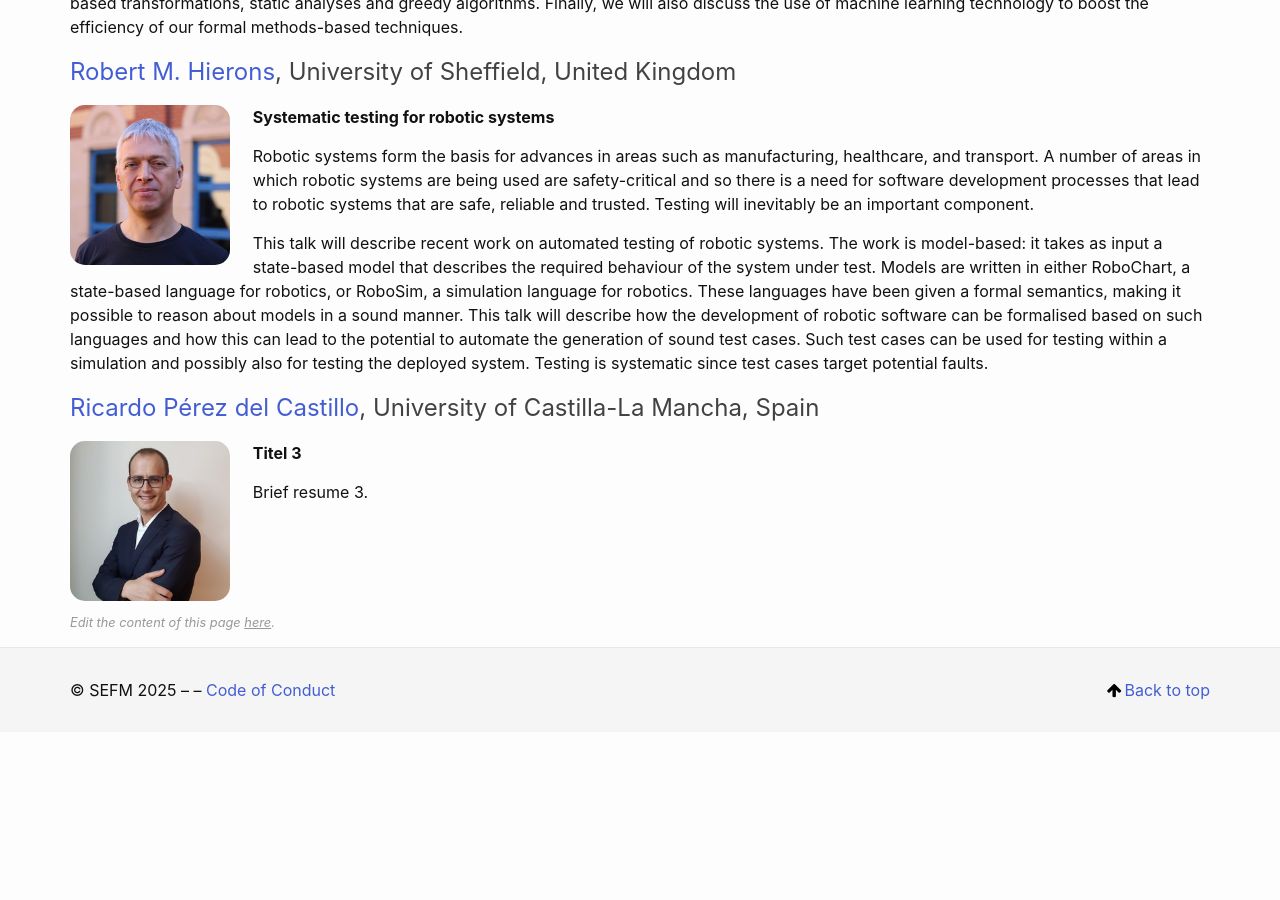
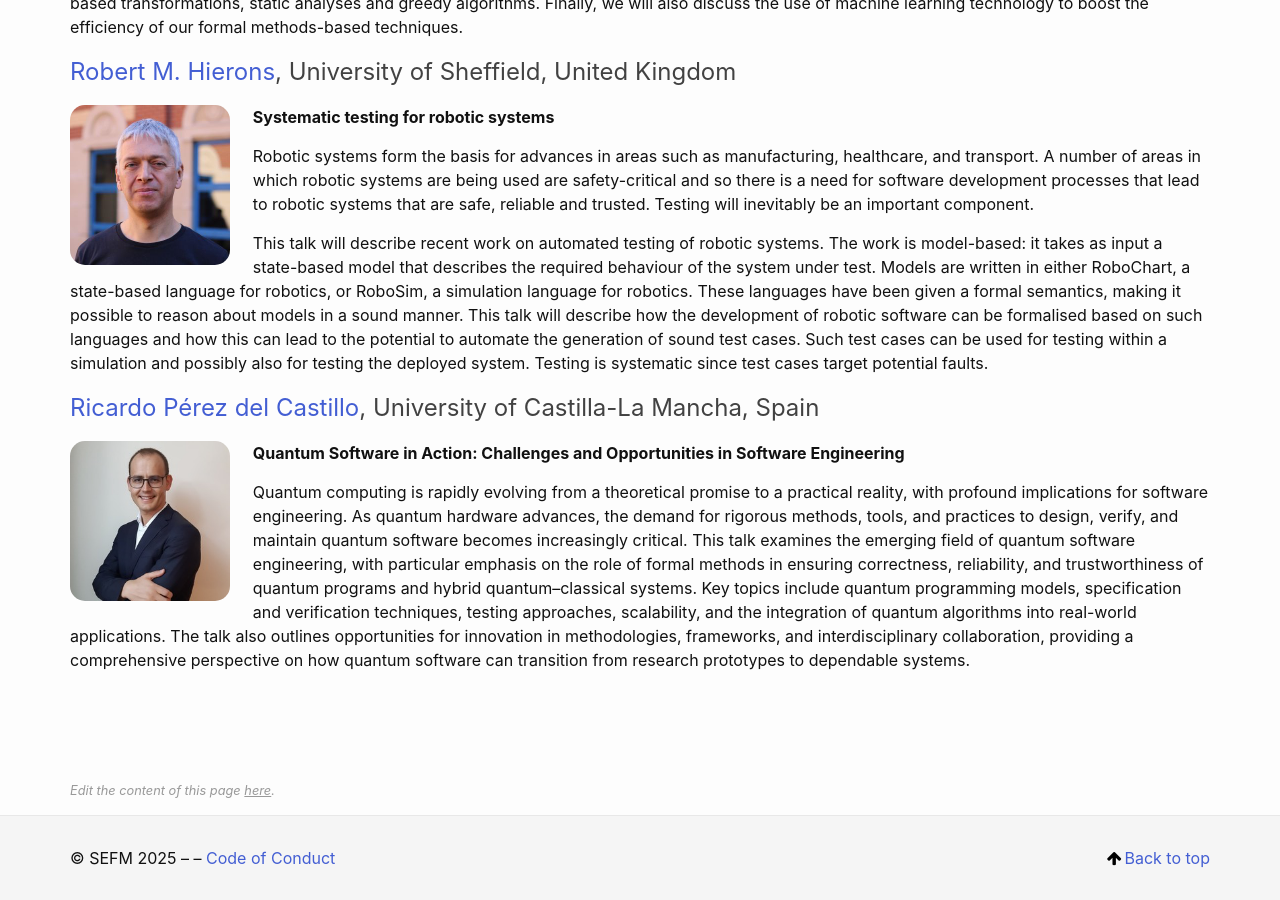
Before and after one commit to sefm-conference/2025, a Jekyll site: the page built from _pages/keynotes.md, in a window 1280 px wide and 900 px high, scrolled down 1131 px. Built offline with Jekyll 4.4.1, drawn with Linux system fonts in a browser that asks for light colours; before the commit the page ends 1863 px from its top, so only the background shows below that.

Commit message:
Update keynotes.md

```diff
--- a/_pages/keynotes.md
+++ b/_pages/keynotes.md
@@ -61,6 +61,6 @@ This talk will describe recent work on automated testing of robotic systems. The
 
 -->
 
-**Titel 3**
+**Quantum Software in Action: Challenges and Opportunities in Software Engineering**
 
-Brief resume 3.
+Quantum computing is rapidly evolving from a theoretical promise to a practical reality, with profound implications for software engineering. As quantum hardware advances, the demand for rigorous methods, tools, and practices to design, verify, and maintain quantum software becomes increasingly critical. This talk examines the emerging field of quantum software engineering, with particular emphasis on the role of formal methods in ensuring correctness, reliability, and trustworthiness of quantum programs and hybrid quantum–classical systems. Key topics include quantum programming models, specification and verification techniques, testing approaches, scalability, and the integration of quantum algorithms into real-world applications. The talk also outlines opportunities for innovation in methodologies, frameworks, and interdisciplinary collaboration, providing a comprehensive perspective on how quantum software can transition from research prototypes to dependable systems.
```
